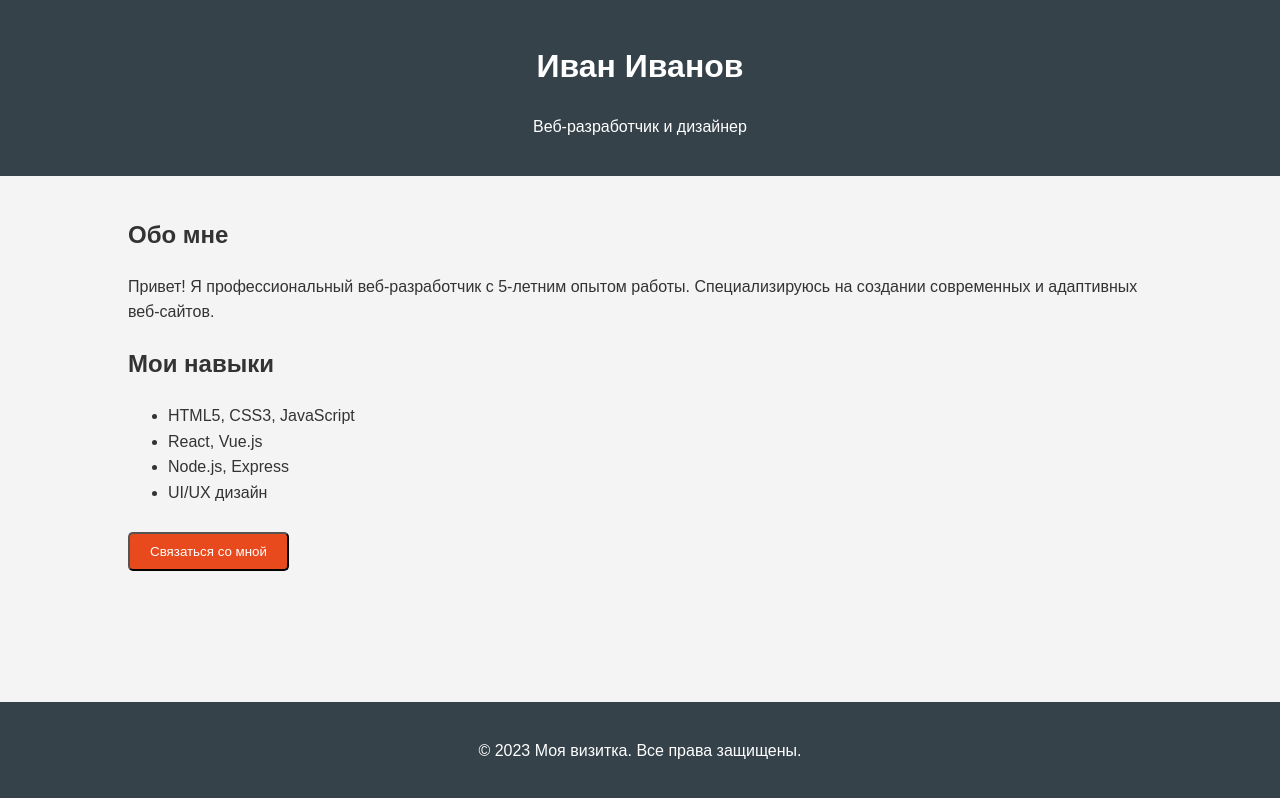
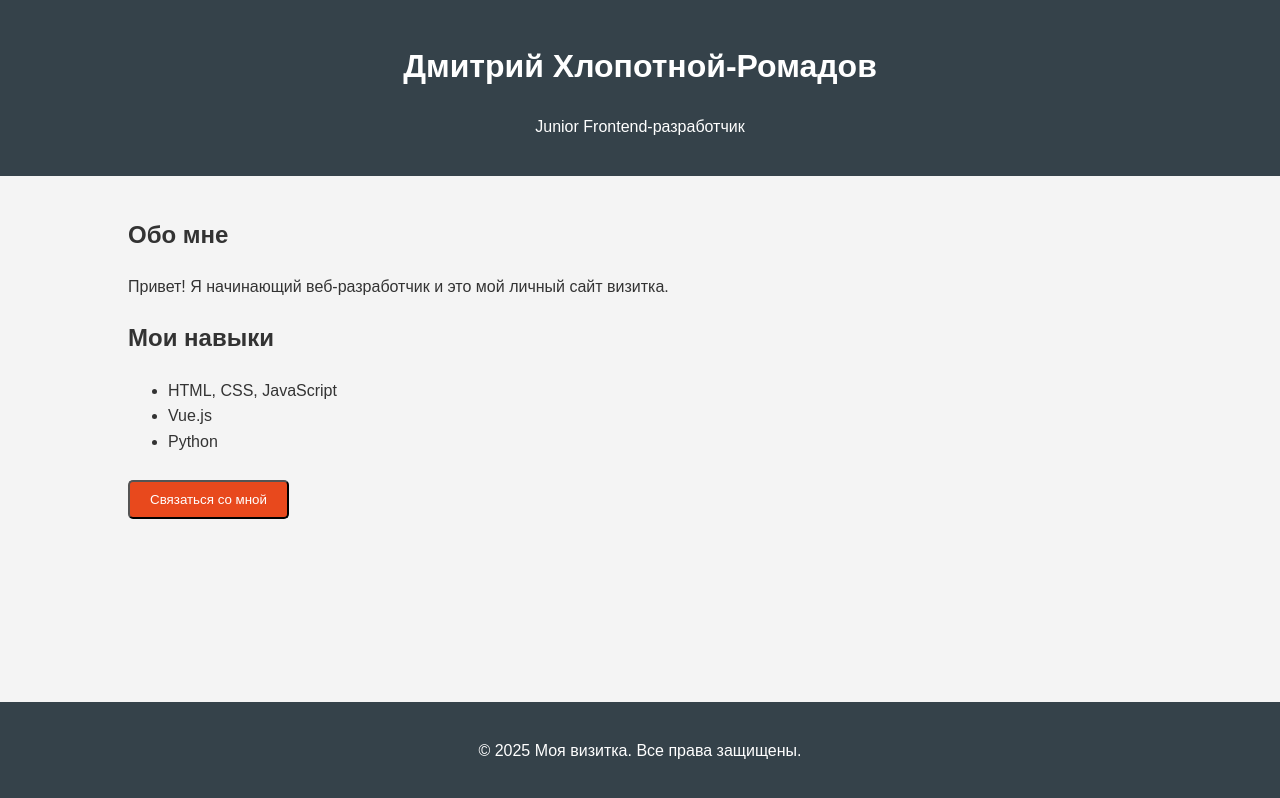
Before and after one commit to Khlopotnoy-Romadov/Khlopotnoy-Romadov.github.io, a plain HTML site: page index.html in a window 1280 px wide. Drawn offline with Linux system fonts and the light colour scheme.

Commit message:
(upd) Добавление своих данных

```diff
--- a/index.html
+++ b/index.html
@@ -65,22 +65,21 @@
 <body>
     <header>
         <div class="container">
-            <h1>Иван Иванов</h1>
-            <p>Веб-разработчик и дизайнер</p>
+            <h1>Дмитрий Хлопотной-Ромадов</h1>
+            <p>Junior Frontend-разработчик</p>
         </div>
     </header>
 
     <section id="main">
         <div class="container">
             <h2>Обо мне</h2>
-            <p>Привет! Я профессиональный веб-разработчик с 5-летним опытом работы. Специализируюсь на создании современных и адаптивных веб-сайтов.</p>
+            <p>Привет! Я начинающий веб-разработчик и это мой личный сайт визитка.</p>
 
             <h2>Мои навыки</h2>
             <ul>
-                <li>HTML5, CSS3, JavaScript</li>
-                <li>React, Vue.js</li>
-                <li>Node.js, Express</li>
-                <li>UI/UX дизайн</li>
+                <li>HTML, CSS, JavaScript</li>
+                <li>Vue.js</li>
+                <li>Python</li>
             </ul>
 
             <button id="contact-btn" class="btn">Связаться со мной</button>
@@ -108,7 +107,7 @@
 
     <footer>
         <div class="container">
-            <p>© 2023 Моя визитка. Все права защищены.</p>
+            <p>© 2025 Моя визитка. Все права защищены.</p>
         </div>
     </footer>
 
```
